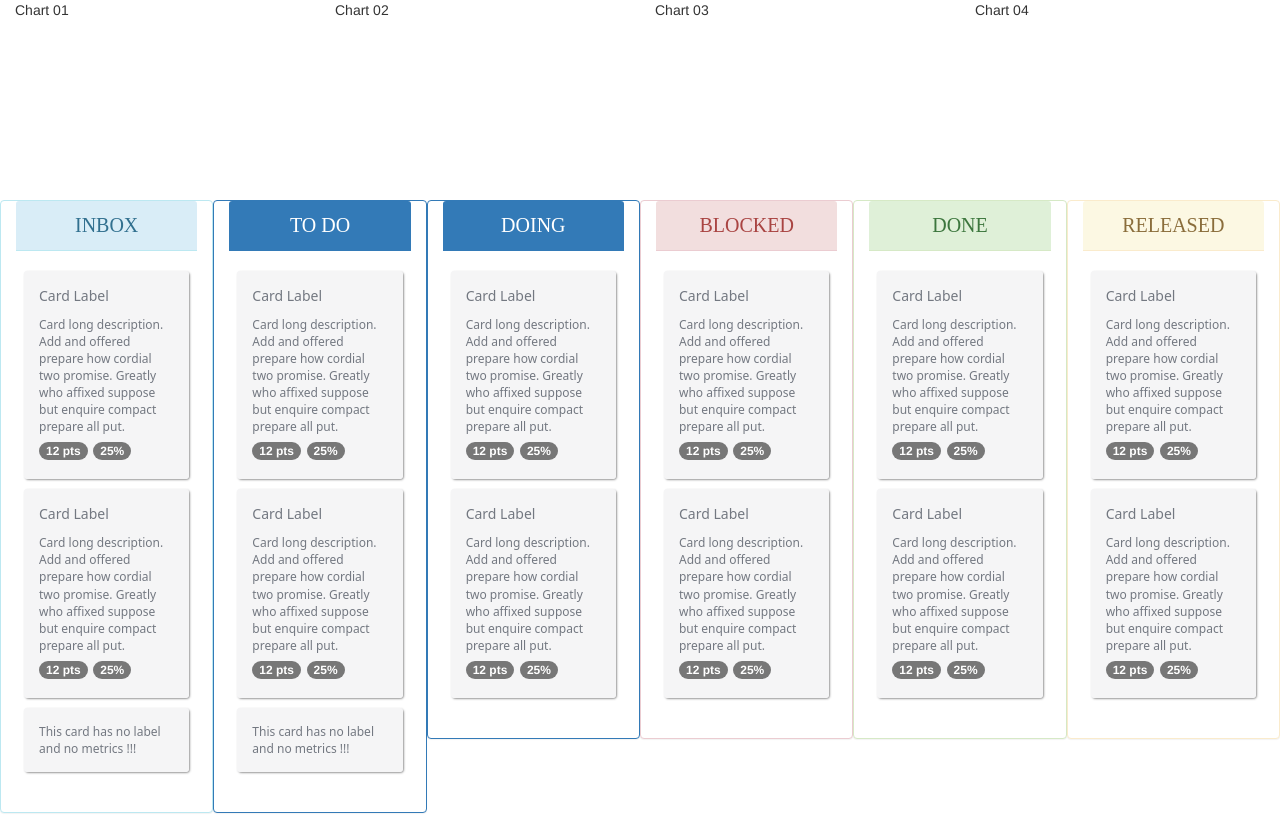
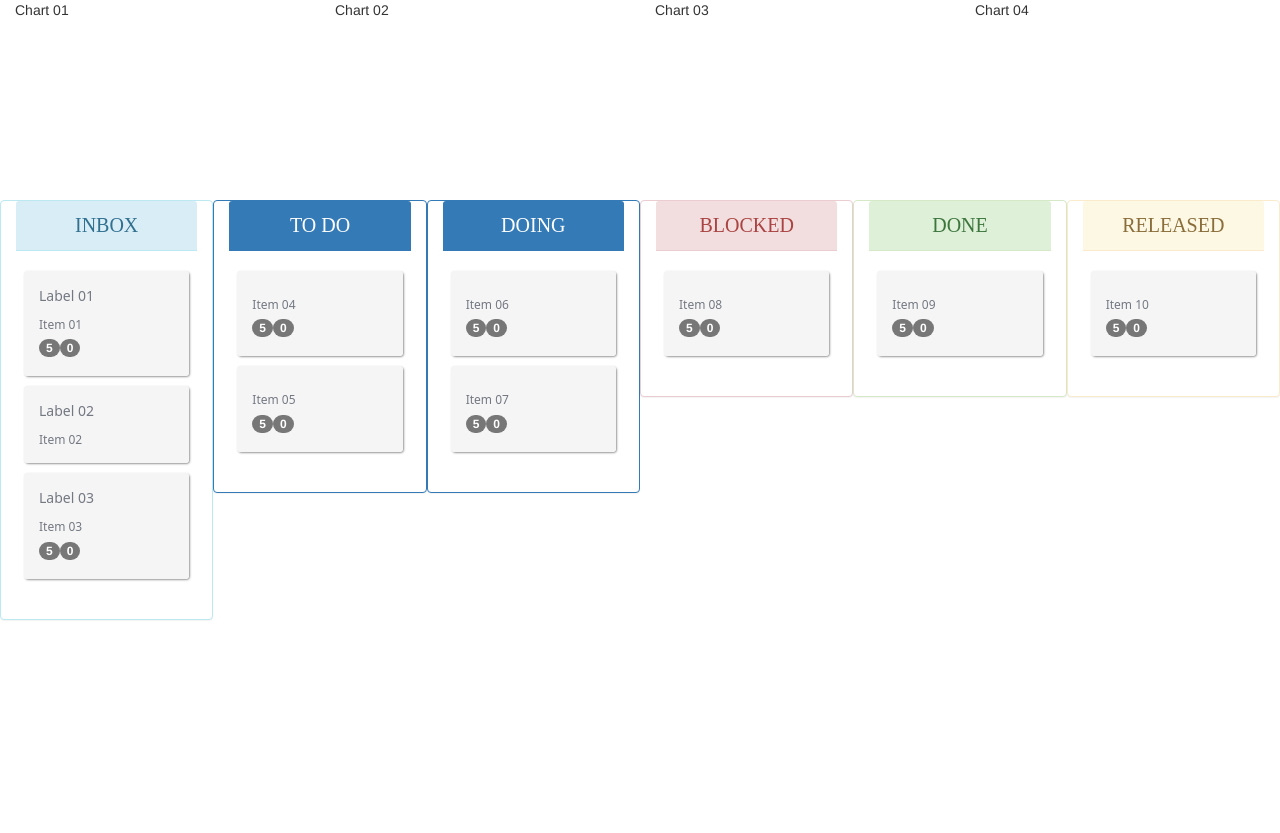
Before and after one commit to tiagoamp/flow-dashboard, a React (Create React App) app: page / in a window 1280 px wide. After the commit the page ends 800 px from the top, so only its background shows below. Built offline with nearby package versions, Linux system fonts and the light colour scheme; a web font is replaced by a local one.

Commit message:
Add dynamic items to kanban lists

```diff
--- a/src/App.js
+++ b/src/App.js
@@ -1,9 +1,22 @@
 import React, { Component } from 'react';
-//import logo from './logo.svg';
 import 'bootstrap/dist/css/bootstrap.min.css';
 import './css/flowdashboard.css';
+import { ItemDao } from './dao/ItemDao';
+
 
 class App extends Component {
+
+    constructor() {
+        super();
+        this._dao = new ItemDao();
+        this.state = { itemsList: [] };
+    }
+
+    componentWillMount() {
+        const items = this._dao.getAll();
+        this.setState( {itemsList: items} );
+    }
+
     render() {
         return (
 
@@ -29,39 +42,24 @@ class App extends Component {
                   <div className="panel-body">
                       <div className="kanban-centered">
 
-                          <article className="kanban-entry">
+                        {
+                            this.state.itemsList
+                                    .filter((item) => item.status === 'INBOX')
+                                    .map(function(item) {
+                                        return (
+                                            <article className="kanban-entry" key={item.id}>
                                                 <div className="kanban-entry-inner">
                                                     <div className="kanban-label">
-                                      <h2>Card Label</h2>
-                                      <p>
-                                          Card long description. Add and offered prepare how cordial two promise. Greatly who affixed suppose but enquire compact prepare all put.
-                                      </p>
-                                      <span className="badge">12 pts</span> <span className="badge">25%</span>
+                                                        <h2>{item.label != null ? item.label : ''}</h2>
+                                                        <p>{item.description}</p>
+                                                        <span className="badge">{item.points != null ? item.points : ''}</span>
+                                                        <span className="badge">{item.percent != null ? item.percent : ''}</span>
                                                     </div>
                                                 </div>
                                             </article>
-
-                          <article className="kanban-entry">
-                              <div className="kanban-entry-inner">
-                                  <div className="kanban-label">
-                                      <h2>Card Label</h2>
-                                      <p>
-                                          Card long description. Add and offered prepare how cordial two promise. Greatly who affixed suppose but enquire compact prepare all put.
-                                      </p>
-                                      <span className="badge">12 pts</span> <span className="badge">25%</span>
-                                  </div>
-                              </div>
-                          </article>
-
-                          <article className="kanban-entry">
-                              <div className="kanban-entry-inner">
-                                  <div className="kanban-label">
-                                      <p>
-                                          This card has no label and no metrics !!!
-                                      </p>
-                                  </div>
-                              </div>
-                          </article>
+                                        );
+                                    })
+                        }
 
                       </div>
                   </div>
@@ -72,39 +70,24 @@ class App extends Component {
               <div className="panel-body">
                   <div id="TODO" className="kanban-centered">
 
-                      <article className="kanban-entry">
+                    {
+                        this.state.itemsList
+                                .filter((item) => item.status === 'TO DO')
+                                .map(function(item) {
+                                    return (
+                                        <article className="kanban-entry" key={item.id}>
                                             <div className="kanban-entry-inner">
                                                 <div className="kanban-label">
-                                  <h2>Card Label</h2>
-                                  <p>
-                                      Card long description. Add and offered prepare how cordial two promise. Greatly who affixed suppose but enquire compact prepare all put.
-                                  </p>
-                                  <span className="badge">12 pts</span> <span className="badge">25%</span>
+                                                    <h2>{item.label != null ? item.label : ''}</h2>
+                                                    <p>{item.description}</p>
+                                                    <span className="badge">{item.points != null ? item.points : ''}</span>
+                                                    <span className="badge">{item.percent != null ? item.percent : ''}</span>
                                                 </div>
                                             </div>
                                         </article>
-
-                      <article className="kanban-entry">
-                          <div className="kanban-entry-inner">
-                              <div className="kanban-label">
-                                  <h2>Card Label</h2>
-                                  <p>
-                                      Card long description. Add and offered prepare how cordial two promise. Greatly who affixed suppose but enquire compact prepare all put.
-                                  </p>
-                                  <span className="badge">12 pts</span> <span className="badge">25%</span>
-                              </div>
-                          </div>
-                      </article>
-
-                      <article className="kanban-entry">
-                          <div className="kanban-entry-inner">
-                              <div className="kanban-label">
-                                  <p>
-                                      This card has no label and no metrics !!!
-                                  </p>
-                              </div>
-                          </div>
-                      </article>
+                                    );
+                                })
+                    }
 
                   </div>
               </div>
@@ -115,29 +98,24 @@ class App extends Component {
               <div className="panel-body">
                   <div id="DOING" className="kanban-centered">
 
-                      <article className="kanban-entry">
+                    {
+                        this.state.itemsList
+                                .filter((item) => item.status === 'DOING')
+                                .map(function(item) {
+                                    return (
+                                        <article className="kanban-entry" key={item.id}>
                                             <div className="kanban-entry-inner">
                                                 <div className="kanban-label">
-                                  <h2>Card Label</h2>
-                                  <p>
-                                      Card long description. Add and offered prepare how cordial two promise. Greatly who affixed suppose but enquire compact prepare all put.
-                                  </p>
-                                  <span className="badge">12 pts</span> <span className="badge">25%</span>
+                                                    <h2>{item.label != null ? item.label : ''}</h2>
+                                                    <p>{item.description}</p>
+                                                    <span className="badge">{item.points != null ? item.points : ''}</span>
+                                                    <span className="badge">{item.percent != null ? item.percent : ''}</span>
                                                 </div>
                                             </div>
                                         </article>
-
-                      <article className="kanban-entry">
-                          <div className="kanban-entry-inner">
-                              <div className="kanban-label">
-                                  <h2>Card Label</h2>
-                                  <p>
-                                      Card long description. Add and offered prepare how cordial two promise. Greatly who affixed suppose but enquire compact prepare all put.
-                                  </p>
-                                  <span className="badge">12 pts</span> <span className="badge">25%</span>
-                              </div>
-                          </div>
-                      </article>
+                                    );
+                                })
+                    }
 
                   </div>
               </div>
@@ -148,29 +126,24 @@ class App extends Component {
               <div className="panel-body">
                   <div id="DOING" className="kanban-centered">
 
-                      <article className="kanban-entry">
+                    {
+                        this.state.itemsList
+                                .filter((item) => item.status === 'BLOCKED')
+                                .map(function(item) {
+                                    return (
+                                        <article className="kanban-entry" key={item.id}>
                                             <div className="kanban-entry-inner">
                                                 <div className="kanban-label">
-                                  <h2>Card Label</h2>
-                                  <p>
-                                      Card long description. Add and offered prepare how cordial two promise. Greatly who affixed suppose but enquire compact prepare all put.
-                                  </p>
-                                  <span className="badge">12 pts</span> <span className="badge">25%</span>
+                                                    <h2>{item.label != null ? item.label : ''}</h2>
+                                                    <p>{item.description}</p>
+                                                    <span className="badge">{item.points != null ? item.points : ''}</span>
+                                                    <span className="badge">{item.percent != null ? item.percent : ''}</span>
                                                 </div>
                                             </div>
                                         </article>
-
-                      <article className="kanban-entry">
-                          <div className="kanban-entry-inner">
-                              <div className="kanban-label">
-                                  <h2>Card Label</h2>
-                                  <p>
-                                      Card long description. Add and offered prepare how cordial two promise. Greatly who affixed suppose but enquire compact prepare all put.
-                                  </p>
-                                  <span className="badge">12 pts</span> <span className="badge">25%</span>
-                              </div>
-                          </div>
-                      </article>
+                                    );
+                                })
+                    }
 
                   </div>
               </div>
@@ -181,29 +154,24 @@ class App extends Component {
               <div className="panel-body">
                   <div id="DOING" className="kanban-centered">
 
-                      <article className="kanban-entry">
+                    {
+                        this.state.itemsList
+                                .filter((item) => item.status === 'DONE')
+                                .map(function(item) {
+                                    return (
+                                        <article className="kanban-entry" key={item.id}>
                                             <div className="kanban-entry-inner">
                                                 <div className="kanban-label">
-                                  <h2>Card Label</h2>
-                                  <p>
-                                      Card long description. Add and offered prepare how cordial two promise. Greatly who affixed suppose but enquire compact prepare all put.
-                                  </p>
-                                  <span className="badge">12 pts</span> <span className="badge">25%</span>
+                                                    <h2>{item.label != null ? item.label : ''}</h2>
+                                                    <p>{item.description}</p>
+                                                    <span className="badge">{item.points != null ? item.points : ''}</span>
+                                                    <span className="badge">{item.percent != null ? item.percent : ''}</span>
                                                 </div>
                                             </div>
                                         </article>
-
-                      <article className="kanban-entry">
-                          <div className="kanban-entry-inner">
-                              <div className="kanban-label">
-                                  <h2>Card Label</h2>
-                                  <p>
-                                      Card long description. Add and offered prepare how cordial two promise. Greatly who affixed suppose but enquire compact prepare all put.
-                                  </p>
-                                  <span className="badge">12 pts</span> <span className="badge">25%</span>
-                              </div>
-                          </div>
-                      </article>
+                                    );
+                                })
+                    }
 
                   </div>
               </div>
@@ -214,29 +182,24 @@ class App extends Component {
               <div className="panel-body">
                   <div id="DOING" className="kanban-centered">
 
-                      <article className="kanban-entry">
+                    {
+                        this.state.itemsList
+                                .filter((item) => item.status === 'RELEASED')
+                                .map(function(item) {
+                                    return (
+                                        <article className="kanban-entry" key={item.id}>
                                             <div className="kanban-entry-inner">
                                                 <div className="kanban-label">
-                                  <h2>Card Label</h2>
-                                  <p>
-                                      Card long description. Add and offered prepare how cordial two promise. Greatly who affixed suppose but enquire compact prepare all put.
-                                  </p>
-                                  <span className="badge">12 pts</span> <span className="badge">25%</span>
+                                                    <h2>{item.label != null ? item.label : ''}</h2>
+                                                    <p>{item.description}</p>
+                                                    <span className="badge">{item.points != null ? item.points : ''}</span>
+                                                    <span className="badge">{item.percent != null ? item.percent : ''}</span>
                                                 </div>
                                             </div>
                                         </article>
-
-                      <article className="kanban-entry">
-                          <div className="kanban-entry-inner">
-                              <div className="kanban-label">
-                                  <h2>Card Label</h2>
-                                  <p>
-                                      Card long description. Add and offered prepare how cordial two promise. Greatly who affixed suppose but enquire compact prepare all put.
-                                  </p>
-                                  <span className="badge">12 pts</span> <span className="badge">25%</span>
-                              </div>
-                          </div>
-                      </article>
+                                    );
+                                })
+                    }
 
                   </div>
               </div>
--- a/src/dao/ItemDao.js
+++ b/src/dao/ItemDao.js
@@ -1,6 +1,4 @@
-var Item = require('../model/Item');
-
-class ItemDao {
+export class ItemDao {
 
     getAll() {
         return this.stubList();
@@ -9,7 +7,7 @@ class ItemDao {
     stubList() {
         return [
             { id:1, status: "INBOX", label: "Label 01", description: "Item 01", points: 5, percent: 0, statusHistory: [ {status: "INBOX", moved: "2018-01-01T08:00:00"} ] },
-            { id:2, status: "INBOX", label: "Label 02", description: "Item 02", points: 5, percent: 0, statusHistory: [ {status: "INBOX", moved: "2018-01-01T08:00:00"} ] },
+            { id:2, status: "INBOX", label: "Label 02", description: "Item 02", statusHistory: [ {status: "INBOX", moved: "2018-01-01T08:00:00"} ] },
             { id:3, status: "INBOX", label: "Label 03", description: "Item 03", points: 5, percent: 0, statusHistory: [ {status: "INBOX", moved: "2018-01-03T08:00:00"} ] },
 
             { id:4, status: "TO DO", description: "Item 04", points: 5, percent: 0, statusHistory: [ {status: "INBOX", moved: "2018-01-04T08:00:00"},
@@ -31,7 +29,12 @@ class ItemDao {
                                                                                                        {status: "DOING", moved: "2018-02-01T08:00:00"},
                                                                                                        {status: "BLOCKED", moved: "2018-02-15T08:00:00"} ] },
 
-            { id:9, status: "RELEASED", description: "Item 09", points: 5, percent: 0, statusHistory: [ {status: "INBOX", moved: "2018-01-09T08:00:00"},
+            { id:9, status: "DONE", description: "Item 09", points: 5, percent: 0, statusHistory: [ {status: "INBOX", moved: "2018-01-01T08:00:00"},
+                                                                                                       {status: "TO DO", moved: "2018-01-10T08:00:00"},
+                                                                                                       {status: "DOING", moved: "2018-02-01T08:00:00"},
+                                                                                                       {status: "DONE", moved: "2018-02-15T08:00:00"}, ] },
+
+            { id:10, status: "RELEASED", description: "Item 10", points: 5, percent: 0, statusHistory: [ {status: "INBOX", moved: "2018-01-09T08:00:00"},
                                                                                                         {status: "TO DO", moved: "2018-01-10T08:00:00"},
                                                                                                         {status: "DOING", moved: "2018-02-02T08:00:00"},
                                                                                                         {status: "DONE", moved: "2018-02-10T08:00:00"},
@@ -40,5 +43,3 @@ class ItemDao {
     }
 
 }
-
-module.exports = ItemDao;
--- a/src/model/Item.js
+++ b/src/model/Item.js
@@ -1,4 +1,4 @@
-class Item {
+export class Item {
 
     constructor() {
         this._statusHistory = [];  // stack
@@ -57,5 +57,3 @@ class Item {
     }
 
 }
-
-module.exports = Item;
```
Lines whose indentation alone changed are shown as unchanged.
